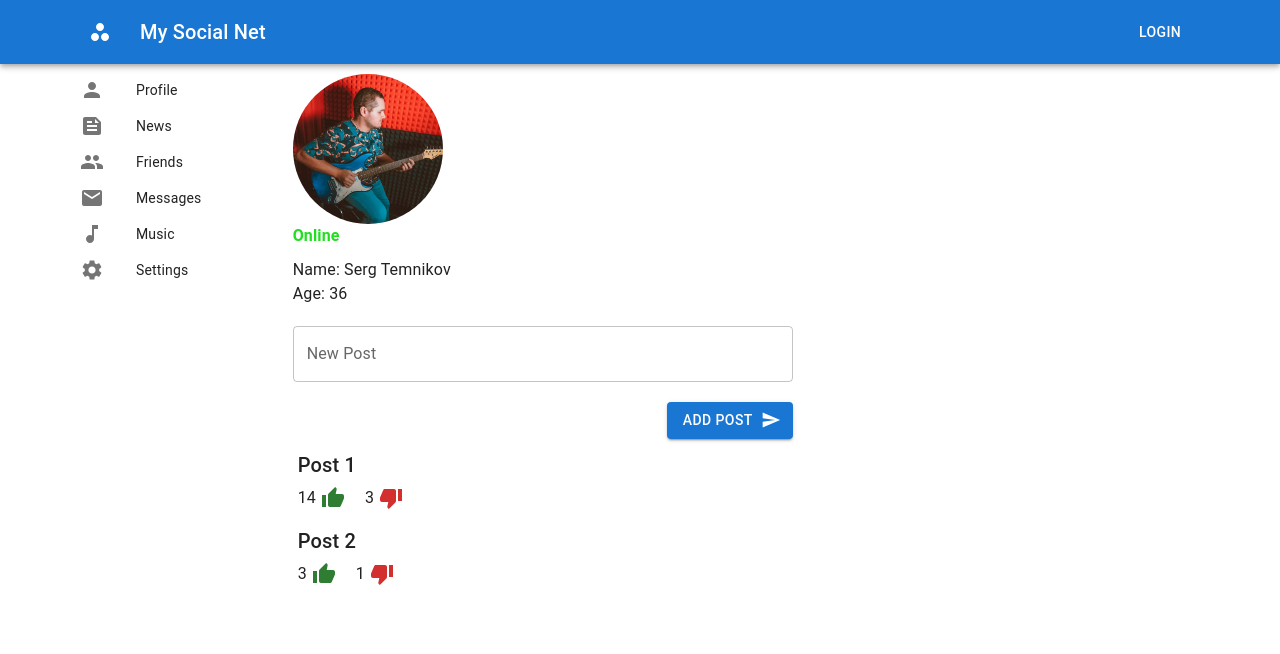
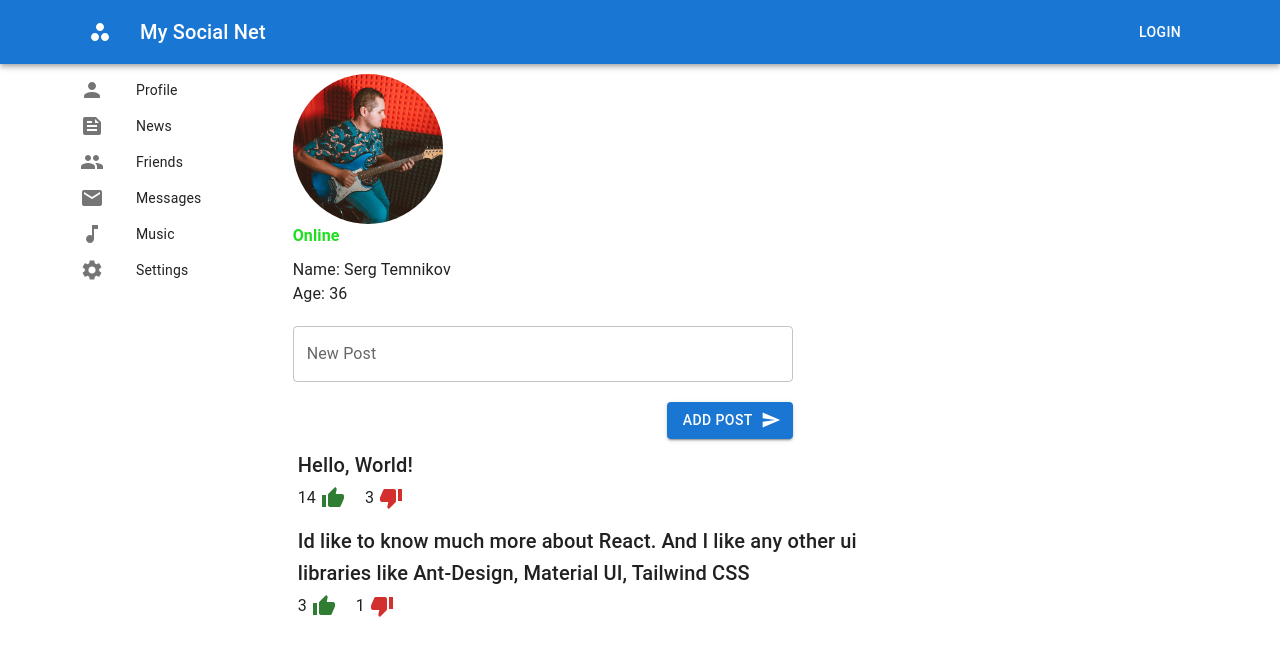
Before and after one commit to SergTemnikov/social, a React (Create React App) app: page /profile in a window 1280 px wide. Shown: the top 654 px of the page. Built offline with nearby package versions, Linux system fonts and the light colour scheme.

Commit message:
refactoring dialogs

```diff
--- a/src/components/MyPosts/MyPosts.jsx
+++ b/src/components/MyPosts/MyPosts.jsx
@@ -2,6 +2,9 @@ import React from 'react'
 import { Box, TextField, Button, Stack } from '@mui/material'
 import SendIcon from '@mui/icons-material/Send'
 import PostItem from '../UI/PostItem/PostItem'
+
+const postText = 'Id like to know much more about React. And I like any other ui libraries like Ant-Design, Material UI, Tailwind CSS'
+
 
 const MyPosts = () => {
   return (
@@ -29,8 +32,8 @@ const MyPosts = () => {
           </Button>
         </Stack>
       </Box>
-      <PostItem text='Post 1' likes='14' dislikes='3'/>
-      <PostItem text='Post 2' likes='3' dislikes='1'/>
+      <PostItem text='Hello, World!' likes='14' dislikes='3'/>
+      <PostItem text={postText} likes='3' dislikes='1'/>
     </>
   )
 }
```
